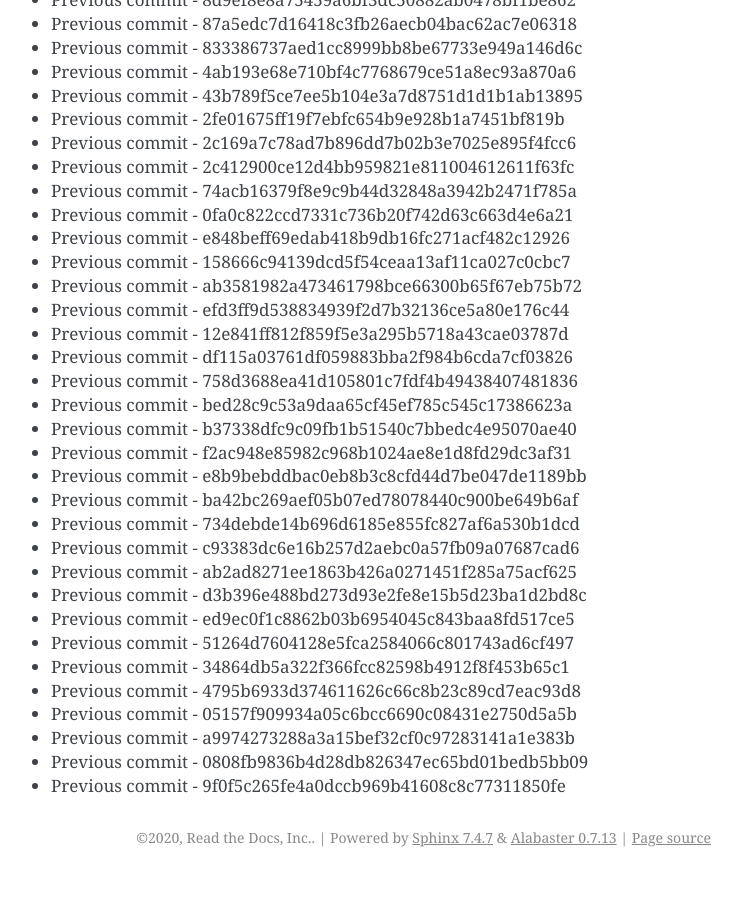
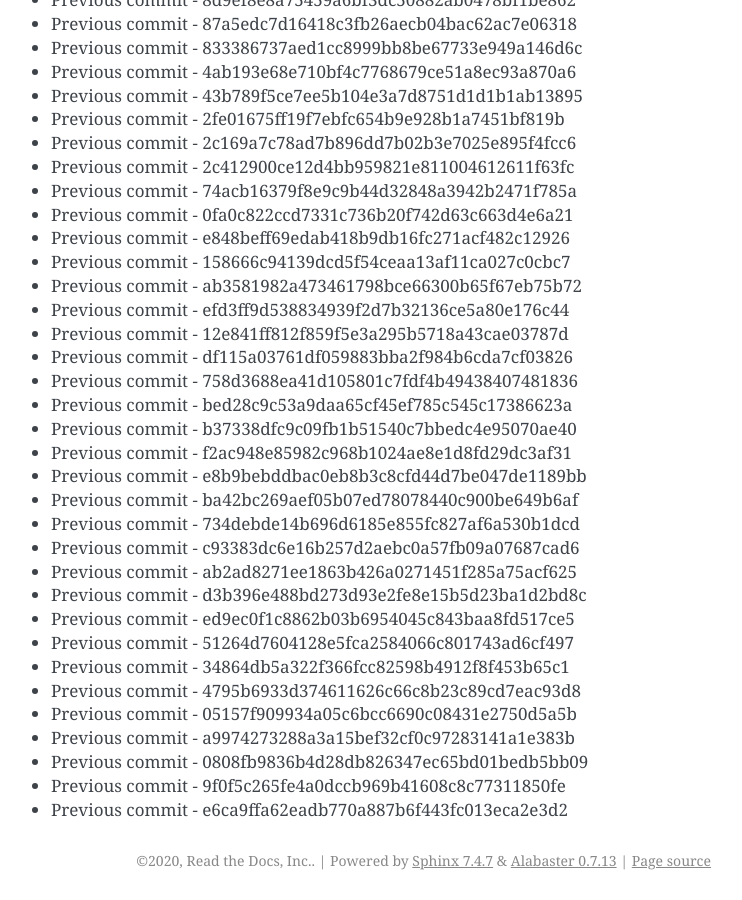
Before and after one commit to readthedocs/rtd-git-stresstest, a Sphinx documentation site: the page built from docs/updates.rst, in a window 1280 px wide and 900 px high, scrolled down 6176 px. Shown: the whole window, without its empty margins (399-1141 px from the left). Built offline with Sphinx 7.4.7, drawn with Linux system fonts in a browser that asks for light colours; before the commit the page ends 7053 px from its top, so only the background shows below that.

Commit message:
Generating commit from previous: e6ca9ffa62eadb770a887b6f443fc013eca2e3d2

```diff
--- a/docs/updates.rst
+++ b/docs/updates.rst
@@ -291,3 +291,4 @@ It can be tested for any performance characteristics.
 * Previous commit - a9974273288a3a15bef32cf0c97283141a1e383b
 * Previous commit - 0808fb9836b4d28db826347ec65bd01bedb5bb09
 * Previous commit - 9f0f5c265fe4a0dccb969b41608c8c77311850fe
+* Previous commit - e6ca9ffa62eadb770a887b6f443fc013eca2e3d2
```
